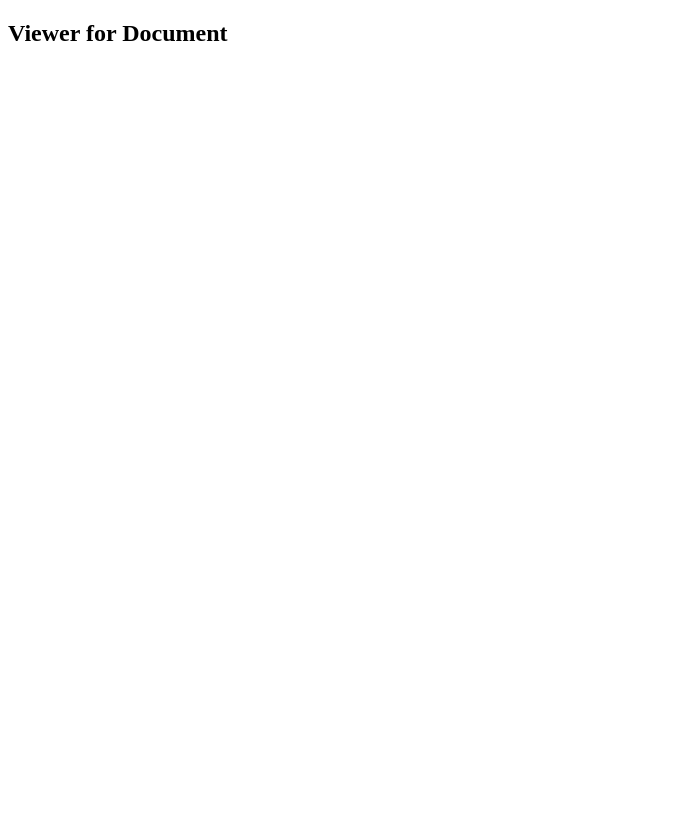
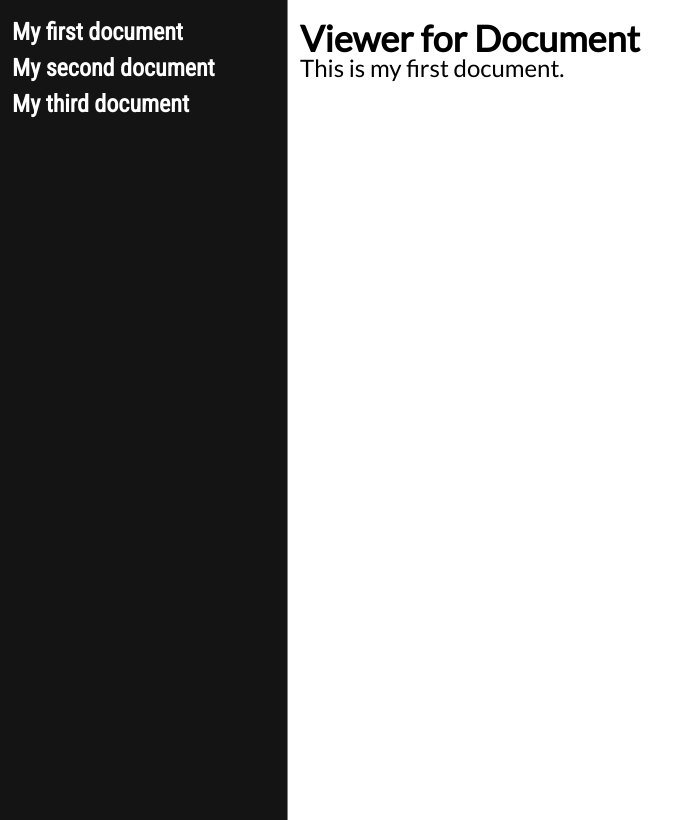
Before and after one commit to halbhelms/document-stash, a SvelteKit app: page /documents/1/view in a window 1280 px wide. Shown: the whole page, without its empty margins (0-695 px from the left). Built offline with nearby package versions, Linux system fonts and the light colour scheme; data requests are answered from the project's data file.

Commit message:
added components for viewing and editing docs

```diff
--- a/src/app.html
+++ b/src/app.html
@@ -4,9 +4,66 @@
 		<meta charset="utf-8" />
 		<link rel="icon" href="%sveltekit.assets%/favicon.png" />
 		<meta name="viewport" content="width=device-width" />
+<link rel="preconnect" href="https://fonts.googleapis.com">
+<link rel="preconnect" href="https://fonts.gstatic.com" crossorigin>
+<link href="https://fonts.googleapis.com/css2?family=Lato&family=Roboto+Condensed&display=swap" rel="stylesheet">
 		%sveltekit.head%
 	</head>
 	<body data-sveltekit-preload-data="hover">
 		<div style="display: contents">%sveltekit.body%</div>
 	</body>
+	<style>
+        * {
+            margin: 0;
+        }
+		/* html, body, div, span, applet, object, iframe,
+h1, h2, h3, h4, h5, h6, p, blockquote, pre,
+a, abbr, acronym, address, big, cite, code,
+del, dfn, em, img, ins, kbd, q, s, samp,
+small, strike, strong, sub, sup, tt, var,
+b, u, i, center,
+dl, dt, dd, ol, ul, li,
+fieldset, form, label, legend,
+table, caption, tbody, tfoot, thead, tr, th, td,
+article, aside, canvas, details, embed,
+figure, figcaption, footer, header, hgroup,
+menu, nav, output, ruby, section, summary,
+time, mark, audio, video {
+    margin: 0;
+    padding: 0;
+    border: 0;
+    font-size: 100%;
+    font: inherit;
+    vertical-align: baseline;
+}
+
+/* HTML5 display-role reset for older browsers */
+article, aside, details, figcaption, figure,
+footer, header, hgroup, menu, nav, section {
+    display: block;
+}
+
+body {
+    line-height: 1;
+}
+
+ol, ul {
+    list-style: none;
+}
+
+blockquote, q {
+    quotes: none;
+}
+
+blockquote:before, blockquote:after,
+q:before, q:after {
+    content: '';
+    content: none;
+}
+
+table {
+    border-collapse: collapse;
+    border-spacing: 0;
+} */
+	</style>
 </html>
--- /dev/null
+++ b/src/lib/components/DocumentEditor.svelte
@@ -0,0 +1,13 @@
+<script>
+  export let document
+</script>
+
+<main>
+  {@html document.contents}
+</main>
+
+<style>
+  h3 {
+    font-size: 2rem;
+  }
+</style>
--- /dev/null
+++ b/src/lib/components/DocumentNavigation.svelte
@@ -0,0 +1,14 @@
+<script>
+  export let documents
+</script>
+
+{#each documents as document}
+  <h3>{document.title}</h3>
+{/each}
+
+<style>
+  h3 {
+    font-size: 1.5rem;
+    margin-bottom: 12px;
+  }
+</style>
--- /dev/null
+++ b/src/lib/components/DocumentViewer.svelte
@@ -0,0 +1,13 @@
+<script>
+  export let document
+</script>
+
+<main>
+  {@html document.contents}
+</main>
+
+<style>
+  h3 {
+    font-size: 2rem;
+  }
+</style>
--- /dev/null
+++ b/src/routes/documents/+layout.server.js
@@ -0,0 +1,7 @@
+export const load = async ({ fetch  }) => {
+  const response = await fetch("http://localhost:4000/documents")
+  const documents = await response.json()
+  return {
+    documents
+  }
+}
--- /dev/null
+++ b/src/routes/documents/+layout.svelte
@@ -0,0 +1,45 @@
+<script>
+  import DocumentNavigation from '$lib/components/DocumentNavigation.svelte'
+
+  export let data
+  const { documents } = data
+</script>
+
+<main>
+  <div id="nav"><DocumentNavigation documents={documents} /></div>
+  <div id="working"><slot /></div>
+</main>
+
+<style>
+  * {
+    padding: 0;
+    margin: 0;
+  }
+
+  main {
+    display: flex;
+    height: 100vh;
+  }
+
+  #nav {
+    width: 275px;
+    height: 100%;
+    padding-top: 20px;
+    border-right: 1px solid grey;
+    padding-left: 12px;
+    font-family: 'Roboto Condensed', sans-serif;
+    font-size: 1.7rem;
+    background-color: rgb(20, 20, 20);
+    color: white;
+    margin: 0;
+  }
+
+  #working {
+    flex-grow: 1;
+    height: 100%;
+    padding-left: 12px;
+    padding-top: 20px;
+    font-family: 'Lato', sans-serif;
+    font-size: 1.5rem;
+  }
+</style>
--- /dev/null
+++ b/src/routes/documents/[documentId]/view/+page.server.js
@@ -0,0 +1,7 @@
+export const load = async ({ fetch, params  }) => {
+  const response = await fetch(`http://localhost:4000/documents/${params.documentId}`)
+  const document = await response.json()
+  return {
+    document
+  }
+}
--- a/src/routes/documents/[documentId]/view/+page.svelte
+++ b/src/routes/documents/[documentId]/view/+page.svelte
@@ -1 +1,9 @@
+<script>
+  export let data
+  const { document } = data
+
+  import DocumentEditor from '$lib/components/DocumentEditor.svelte'
+</script>
 <h2>Viewer for Document</h2>
+
+<DocumentEditor document={document} />
```
Also changed, not shown: src/routes/documents/[documentId]/edit/+page.server.js (added, +7 -0 lines), src/routes/documents/[documentId]/edit/+page.svelte (+8 -0 lines).
